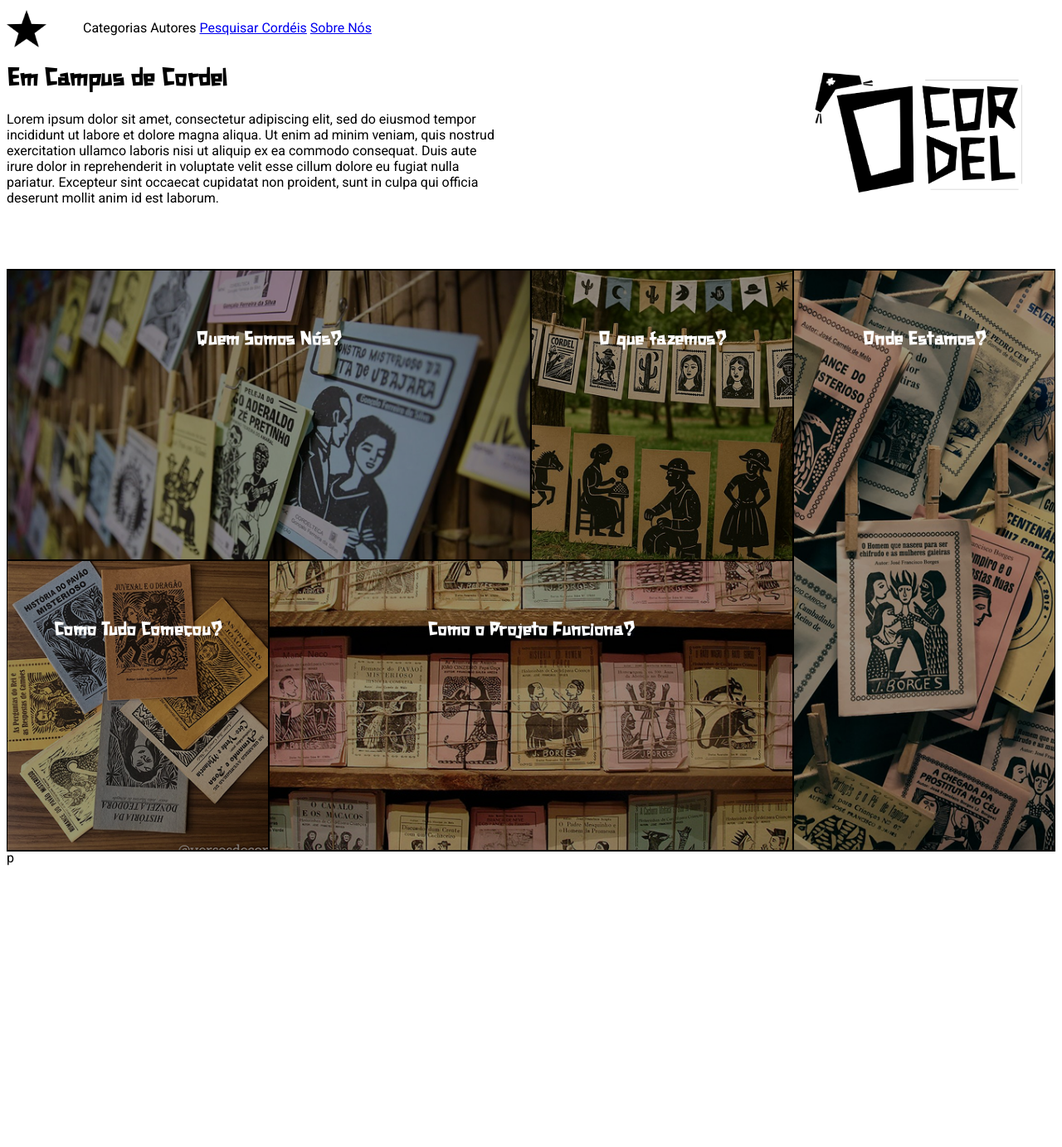
After one commit to Helen4Medeiros/o_cordel-copia, a Python web app: template flask/app/templates/sobre_nos.html in a window 1280 px wide. The commit adds this page. Shown: the whole page at 83% size. Run offline with Jinja, Linux system fonts and the light colour scheme; the template is opened without the code that fills it, so the values that code supplies are empty.

Commit message:
pagina sobre nós

```diff
--- a/flask/app/routes.py
+++ b/flask/app/routes.py
@@ -92,6 +92,12 @@ def novidades():
         novidades=lista_de_novidades,
         destaques=falso_destaque
     )
+
+### Sobre nós ###
+
+@myApp.route('/sobre_nos')
+def sobre_nos():
+    return render_template('sobre_nos.html')
 
 ### Cordel ###
 @myApp.route('/cordel_pesquisa')
--- a/flask/app/templates/index.html
+++ b/flask/app/templates/index.html
@@ -19,7 +19,7 @@
           occaecat cupidatat non proident, sunt in culpa qui officia
           deserunt mollit anim id est laborum.
           <br>
-          <button>Saiba mais</button>
+          <button onclick="window.location.href='{{ url_for('sobre_nos') }}'">Saiba mais</button>
         </p>
       </div>
       <figure>
--- a/flask/app/templates/menu.html
+++ b/flask/app/templates/menu.html
@@ -4,7 +4,7 @@
       <li>Categorias</li> <!-- usuario -->
       <li>Autores</li>
       <li><a href="{{ url_for('cordel_pesquisa') }}">Pesquisar Cordéis</a></li>
-      <li>Sobre Nós</li>
+      <li><a href="{{ url_for('sobre_nos') }}">Sobre Nós</a></li>
       {% if current_user.is_authenticated %}
       <li><a href="{{ url_for('cordel_cadastro') }}">Cadastrar Cordel</a></li> <!-- admin -->
       <li><a href="{{ url_for('crud_autores') }}">Autores</a></li>
--- /dev/null
+++ b/flask/app/templates/sobre_nos.html
@@ -0,0 +1,154 @@
+{% extends 'base.html' %}
+
+{% block head %}
+    <style>
+        .main-layout{
+            display: flex;
+            flex-direction: column;
+            gap: 30px;
+        }
+        .top-section {
+            display: flex;
+            justify-content: space-between;
+            align-items: center;
+            gap: 40px;
+        }
+        .container{
+            display: grid;
+            grid-template-columns: repeat(4, 1fr);
+            grid-template-areas:
+                "quem-s-n quem-s-n oq-f onde-e"
+                "como-t-c como-p-f como-p-f onde-e";
+            grid-auto-rows: 350px;
+            margin-top: 30px;
+            width: 100%;
+        }
+        .container .card {
+            height: 100%;
+            border: 1px solid black;
+        }
+        .texto-index{
+            max-width: 600px;
+        }
+        h2{
+            color: white;
+        }
+        .descricao {
+            opacity: 0;
+            transition: 0.4s;
+            position: absolute;
+            bottom: 20px;
+            left: 10px;
+            right: 10px;
+        }
+
+        .card {
+            position: relative;
+            height: 180px;
+            overflow: hidden;
+            display: flex;
+            align-items: center;
+            justify-content: center;
+            color: white;
+            font-weight: bold;
+            text-align: center;
+            transition: 0.4s;
+        }
+        .card h2{
+            margin-bottom: 200px;
+            transition: 0.4s;
+        }
+        .card:hover h2{
+            font-size: 20px;
+            margin: 0px;
+        }
+        .card:hover {
+            background-blend-mode: darken;
+            background-color: rgba(0,0,0,0.45);
+        }
+        .card:hover .descricao {
+            opacity: 1;
+        }
+        .quem-s-n{
+            grid-area: quem-s-n;
+            background-image: url("{{ url_for('static', filename='img/imagem-cordel-2.png') }}");
+            background-size: cover;
+            background-position: center;
+        }
+        .como-t-c{
+            grid-area: como-t-c;
+            background-image: url("{{ url_for('static', filename='img/imagem-cordel-1.png') }}");
+            background-size: cover;
+            background-position: center;
+        }
+        .como-p-f{
+            grid-area: como-p-f;
+            background-image: url("{{ url_for('static', filename='img/imagem-cordel-3.png') }}");
+            background-size: cover;
+            background-position: center;
+        }
+        .oq-f{
+            grid-area: oq-f;
+            background-image: url("{{ url_for('static', filename='img/imagem-cordel-4.png') }}");
+            background-size: cover;
+            background-position: center;
+        }
+        .onde-e{
+            grid-area: onde-e;
+            background-image: url("{{ url_for('static', filename='img/imagem-cordel-5.png') }}");
+            background-size: cover;
+            background-position: center;
+        }
+        .onde-e h2{
+            margin-bottom: 550px;
+        }
+    </style>
+    <script>
+    </script>
+{% endblock %}
+
+{% block content %}
+    <header class="main-layout">
+        <div class="top-section">
+            <div class="texto-index">
+            <h1>Em Campus de Cordel</h1>
+            <p>
+                Lorem ipsum dolor sit amet, consectetur adipiscing elit,
+                sed do eiusmod tempor incididunt ut labore et dolore magna
+                aliqua. Ut enim ad minim veniam, quis nostrud exercitation
+                ullamco laboris nisi ut aliquip ex ea commodo consequat.
+                Duis aute irure dolor in reprehenderit in voluptate velit
+                esse cillum dolore eu fugiat nulla pariatur. Excepteur sint
+                occaecat cupidatat non proident, sunt in culpa qui officia
+                deserunt mollit anim id est laborum.
+                <br>
+            </p>
+            </div>
+            <figure>
+                <img id="logo_index" src="{{ url_for('static', filename='logo.png') }}">
+            </figure>
+        </div>
+        <div class="container">
+            <div class="card quem-s-n">
+                <h2>Quem Somos Nós?</h2>
+                <p class="descricao d1">Lorem ipsum dolor sit amet consectetur, adipisicing elit. Harum saepe, aperiam a obcaecati quisquam vero officia repellendus sed tenetur, temporibus exercitationem fuga molestiae possimus. Itaque sed inventore aliquam odit amet.</p>
+            </div>
+            <div class="card como-t-c">
+                <h2>Como Tudo Começou?</h2>
+                <p class="descricao d2">Lorem ipsum dolor sit amet consectetur adipisicing elit. Fugit ducimus odio soluta tempora sed laboriosam eveniet similique itaque quisquam deserunt! Fuga laudantium, natus quas eligendi veritatis velit in sequi id!</p>
+            </div>
+            <div class="card como-p-f">
+                <h2>Como o Projeto Funciona?</h2>
+                <p class="descricao d3">Lorem, ipsum dolor sit amet consectetur adipisicing elit. Quaerat qui maiores, repellat esse itaque amet aut iure quod sed culpa labore, magni laboriosam molestias ratione reiciendis corporis adipisci tempora aliquid.</p>
+            </div>
+            <div class="card oq-f">
+                <h2>O que fazemos?</h2>
+                <p class="descricao d4">Lorem ipsum, dolor sit amet consectetur adipisicing elit. Odio at pariatur et ipsam, iure blanditiis repudiandae velit doloremque sit commodi delectus illum maxime provident vero reprehenderit mollitia iusto. Amet, magnam?</p>
+            </div>
+            <div class="card onde-e">
+                <h2>Onde Estamos?</h2>
+                <p class="descricao d5">Lorem ipsum dolor sit, amet consectetur adipisicing elit. Error eum facere odit saepe iure aut, dicta, fuga soluta cumque consequatur distinctio nemo nisi quibusdam provident laudantium quas exercitationem, aliquam iste.</p>
+            </div>p
+        </div>
+    </header>
+{% endblock %}
```
Also changed, not shown: flask/app/static/img/imagem-cordel-1.png (added), flask/app/static/img/imagem-cordel-2.png (added), flask/app/static/img/imagem-cordel-3.png (added), flask/app/static/img/imagem-cordel-4.png (added), flask/app/static/img/imagem-cordel-5.png (added).
